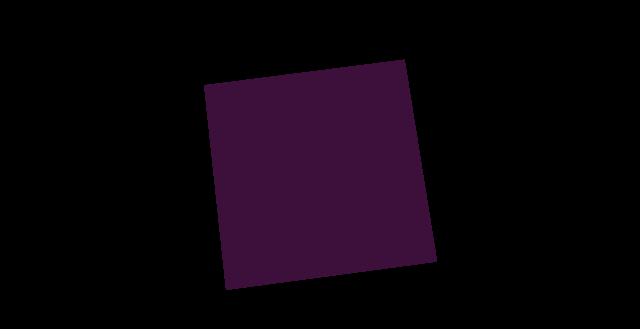
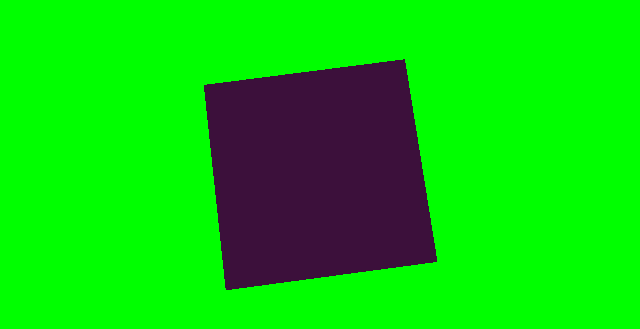
Before and after one commit to auctumnus/auctumnus.github.io, a plain HTML site: page index.html in a window 1280 px wide. Shown: the part 215-544 px from the top of the page, without its empty margins (322-962 px from the left). Drawn offline with nearby package versions, Linux system fonts and the light colour scheme.

Commit message:
background

```diff
--- a/index.html
+++ b/index.html
@@ -6,7 +6,7 @@
   <script src="https://threejs.org/build/three.js"></script>
 </head>
 <body style="margin: 0">
-  <div id="rendertarget" style="height: 100vh;width: 100vw;">
+  <div id="rendertarget" style="height: 100vh;width: 100vw;background-color: #00ff00">
   </div>
   <script>g(document.getElementById('rendertarget'))</script>
 </body>
--- a/index.js
+++ b/index.js
@@ -7,6 +7,8 @@ const g = parentElement => {
   // set up scene and camera
   let scene = new THREE.Scene()
   let camera = new THREE.PerspectiveCamera(75, width / height, 0.1, 1000)
+
+  scene.background = new THREE.Color(window.getComputedStyle(parentElement).getPropertyValue('background-color'))
 
   // set up renderer
   let renderer = new THREE.WebGLRenderer()
```
